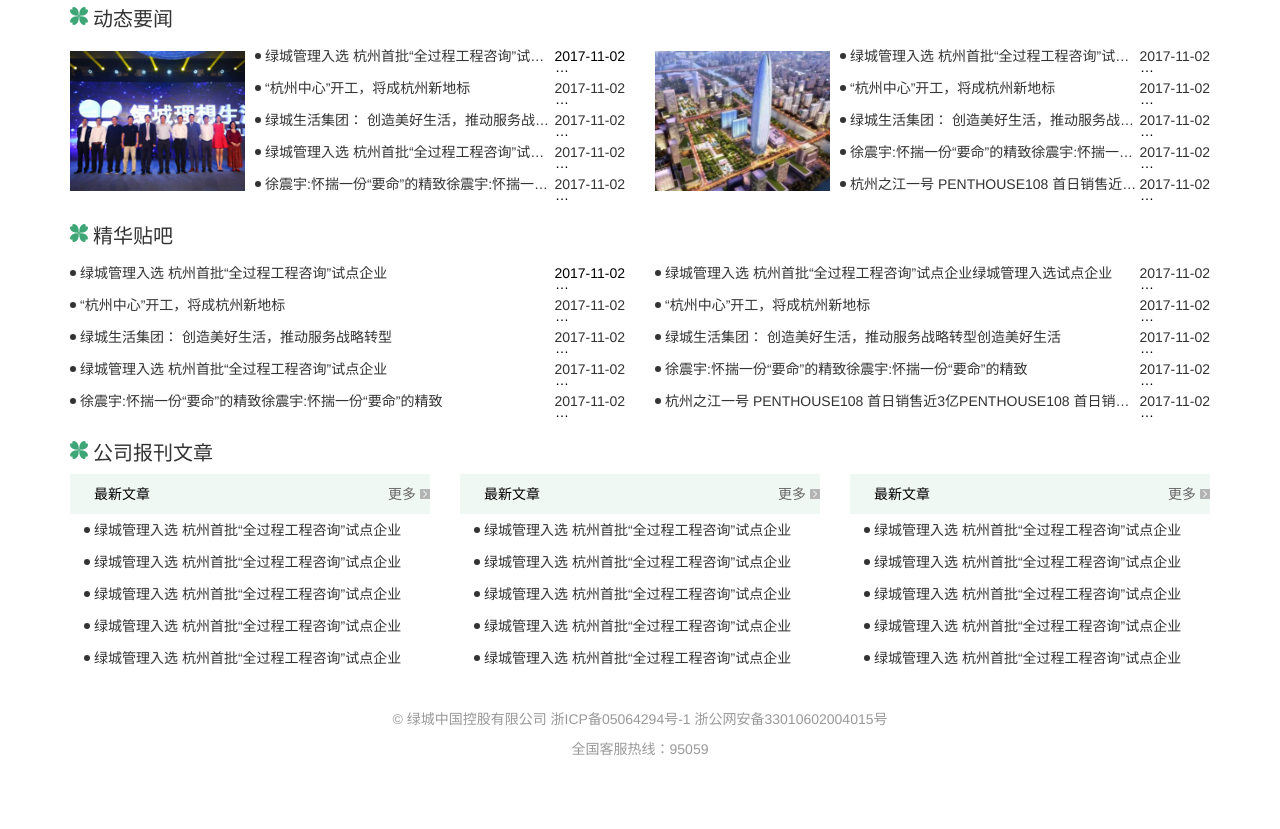
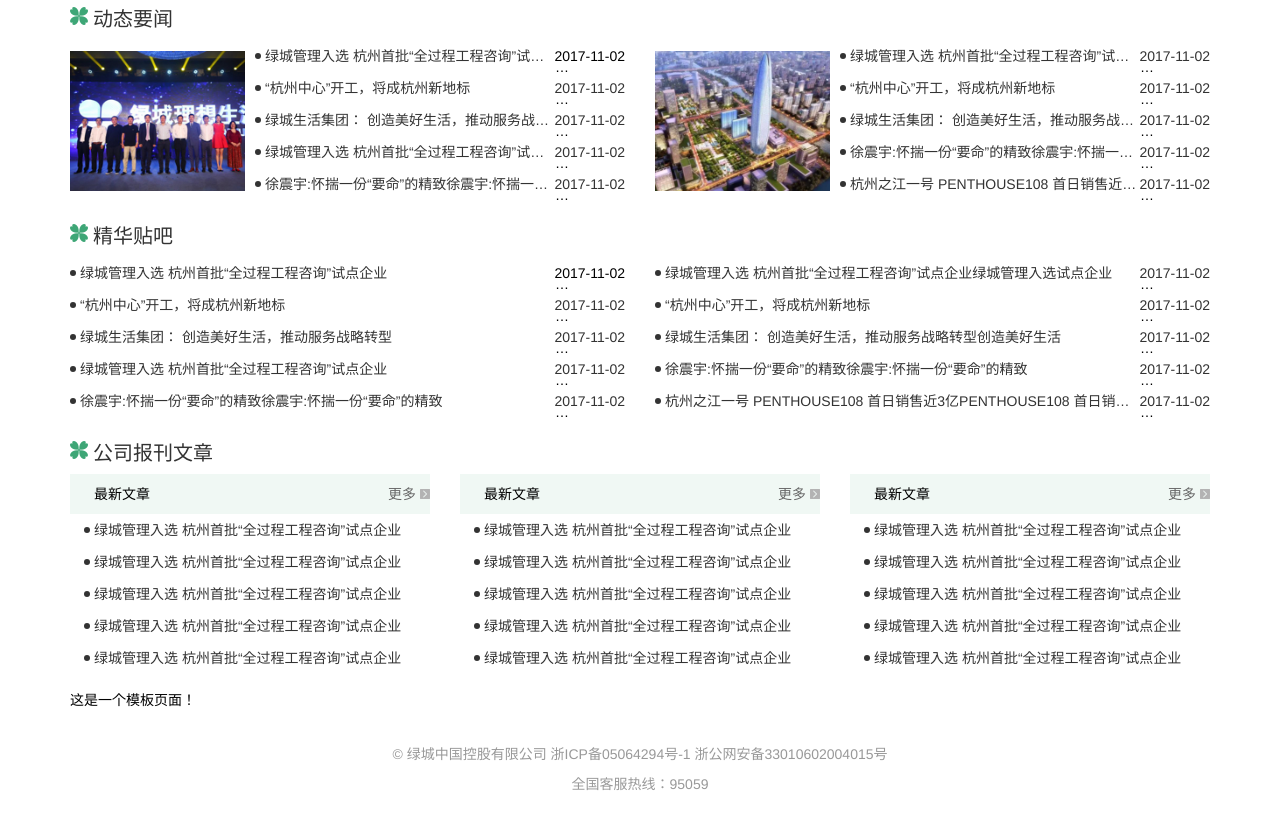
Before and after one commit to dingjunjie0501/chinagreentownindex, a plain HTML site: page index.html in a window 1280 px wide. Shown: the part 418-1247 px from the top of the page. Before the commit the page ends 1212 px from the top, so only its background shows below. Drawn offline with nearby package versions, Linux system fonts and the light colour scheme.

Commit message:
测试load

```diff
--- a/index.html
+++ b/index.html
@@ -17,6 +17,8 @@
 </head>
 
 <body>
+
+    <!-- 头部开始 -->
     <div class="header">
         <div class="layui-main">
             <a class="logo" href="/">
@@ -54,9 +56,13 @@
             </ul>
         </div>
     </div>
+    <!-- 头部结束 -->
 
+    <!-- 中间内容开始 -->
     <div class="content">
         <div class="layui-main" id="main-body">
+
+            <!-- 类别开始 -->
             <div class="category">
                 <div class="layui-row">
                     <div class="category-item">
@@ -122,9 +128,15 @@
                     <div class="category-item">……</div>
                 </div>
             </div>
+            <!-- 类别结束 -->
+
+            <!-- banner开始 -->
             <div class="banner">
                 <img src="src/img/banner.jpg" alt="banner">
             </div>
+            <!-- banner结束 -->
+
+            <!-- 动态要闻开始 -->
             <div class="section">
                 <div class="section-header">
                     <i class="header-icon"></i>动态要闻
@@ -225,6 +237,9 @@
                     </div>
                 </div>
             </div>
+            <!-- 动态要闻结束 -->
+
+            <!-- 精华贴吧开始 -->
             <div class="section">
                 <div class="section-header">
                     <i class="header-icon"></i>精华贴吧
@@ -311,6 +326,9 @@
                     </div>
                 </div>
             </div>
+            <!-- 精华贴吧结束 -->
+
+            <!-- 公司报刊文章开始 -->
             <div class="section">
                 <div class="section-header">
                     <i class="header-icon"></i>公司报刊文章
@@ -426,17 +444,24 @@
 
                 </div>
             </div>
+            <!-- 公司报刊文章结束 -->
+
+            <div id="test"></div>
         </div>
     </div>
+    <!-- 中间内容结束 -->
 
+    <!-- 底部开始 -->
     <div class="layui-footer footer">
         <div class="layui-main">
             <p>© 绿城中国控股有限公司 浙ICP备05064294号-1 浙公网安备33010602004015号</p>
             <p>全国客服热线：95059</p>
         </div>
     </div>
+    <!-- 底部结束 -->
 
     <!-- Javascript -->
+    <script src="https://cdn.bootcss.com/jquery/3.2.1/jquery.min.js"></script>
     <script src="src/layui/layui.js"></script>
     <script>
         layui.use('element', function () {
@@ -449,26 +474,30 @@
             });
         });
 
-        // layui.use('flow', function () {
-        //     var flow = layui.flow;
+        layui.use('flow', function () {
+            var flow = layui.flow;
 
-        //     flow.load({
-        //         elem: '#main-body', //流加载容器
-        //         end: ' ',
-        //         done: function (page, next) { //执行下一页的回调
-        //             //模拟数据插入
-        //             setTimeout(function () {
-        //                 var lis = [];
-        //                 for (var i = 0; i < 8; i++) {
-        //                     lis.push('<li>' + ((page - 1) * 8 + i + 1) + '</li>')
-        //                 }
-        //                 //执行下一页渲染，第二参数为：满足“加载更多”的条件，即后面仍有分页
-        //                 //pages为Ajax返回的总页数，只有当前页小于总页数的情况下，才会继续出现加载更多
-        //                 next(lis.join(''), false); //假设总页数为 10
-        //             }, 500);
-        //         }
-        //     });
-        // });
+            flow.load({
+                elem: '#test', //流加载容器
+                end: ' ',
+                done: function (page, next) { //执行下一页的回调
+                    //模拟数据插入
+                    setTimeout(function () {
+                        debugger;
+                        $('#test').load("template.html", function (data) {
+                            debugger
+                        });
+                        var lis = [];
+                        for (var i = 0; i < 8; i++) {
+                            lis.push('<li>' + ((page - 1) * 8 + i + 1) + '</li>')
+                        }
+                        //执行下一页渲染，第二参数为：满足“加载更多”的条件，即后面仍有分页
+                        //pages为Ajax返回的总页数，只有当前页小于总页数的情况下，才会继续出现加载更多
+                        next(lis.join(''), false); //假设总页数为 10
+                    }, 500);
+                }
+            });
+        });
     </script>
 </body>
 
--- /dev/null
+++ b/template.html
@@ -0,0 +1,3 @@
+<div>
+    这是一个模板页面！
+</div>
```
